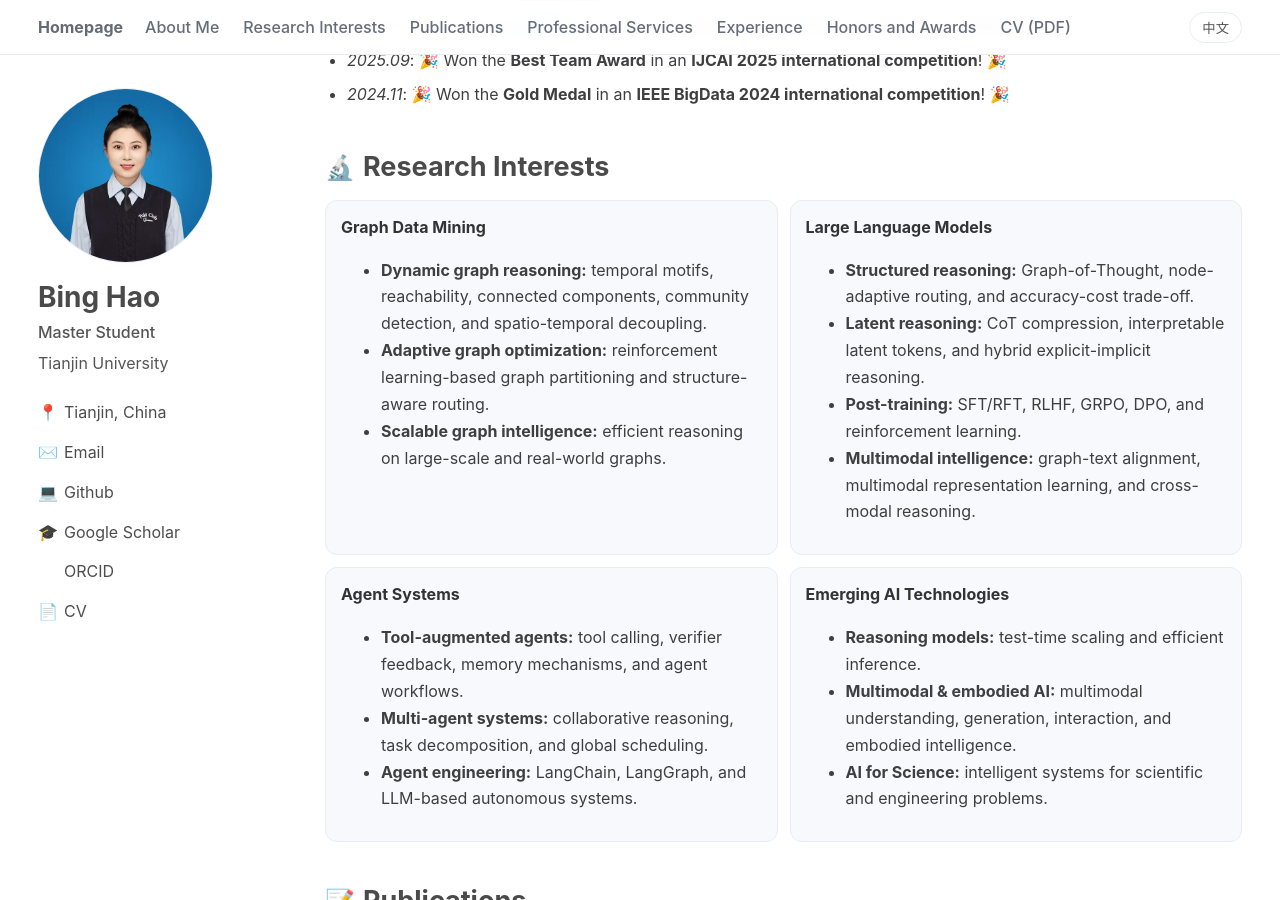
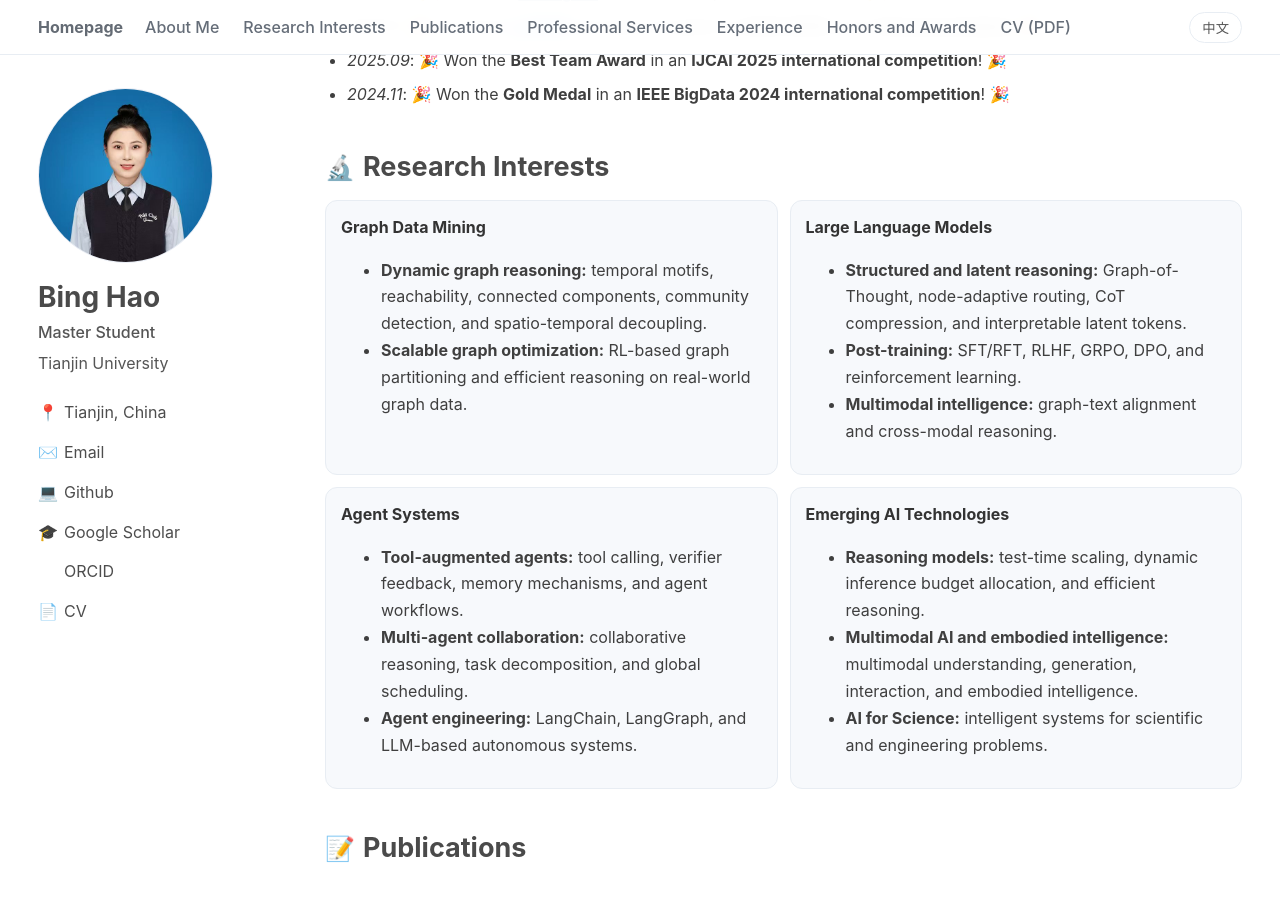
Before and after one commit to haobing-tju/haobing-tju.github.io, a Jekyll site: the page built from _pages/about.md, in a window 1280 px wide and 900 px high, scrolled down 574 px. Built offline with Jekyll 4.4.1, drawn with Linux system fonts in a browser that asks for light colours; a style sheet for code colours, icons or effects is not loaded.

Commit message:
Update about.md

```diff
--- a/_pages/about.md
+++ b/_pages/about.md
@@ -58,18 +58,16 @@ Besides research, I have also excelled in programming and academic competitions,
     <strong>Graph Data Mining</strong>
     <ul class="interest-sublist">
       <li><b>Dynamic graph reasoning:</b> temporal motifs, reachability, connected components, community detection, and spatio-temporal decoupling.</li>
-      <li><b>Adaptive graph optimization:</b> reinforcement learning-based graph partitioning and structure-aware routing.</li>
-      <li><b>Scalable graph intelligence:</b> efficient reasoning on large-scale and real-world graphs.</li>
+      <li><b>Scalable graph optimization:</b> RL-based graph partitioning and efficient reasoning on real-world graph data.</li>
     </ul>
   </div>
 
   <div class="interest-card">
     <strong>Large Language Models</strong>
     <ul class="interest-sublist">
-      <li><b>Structured reasoning:</b> Graph-of-Thought, node-adaptive routing, and accuracy-cost trade-off.</li>
-      <li><b>Latent reasoning:</b> CoT compression, interpretable latent tokens, and hybrid explicit-implicit reasoning.</li>
+      <li><b>Structured and latent reasoning:</b> Graph-of-Thought, node-adaptive routing, CoT compression, and interpretable latent tokens.</li>
       <li><b>Post-training:</b> SFT/RFT, RLHF, GRPO, DPO, and reinforcement learning.</li>
-      <li><b>Multimodal intelligence:</b> graph-text alignment, multimodal representation learning, and cross-modal reasoning.</li>
+      <li><b>Multimodal intelligence:</b> graph-text alignment and cross-modal reasoning.</li>
     </ul>
   </div>
 
@@ -77,7 +75,7 @@ Besides research, I have also excelled in programming and academic competitions,
     <strong>Agent Systems</strong>
     <ul class="interest-sublist">
       <li><b>Tool-augmented agents:</b> tool calling, verifier feedback, memory mechanisms, and agent workflows.</li>
-      <li><b>Multi-agent systems:</b> collaborative reasoning, task decomposition, and global scheduling.</li>
+      <li><b>Multi-agent collaboration:</b> collaborative reasoning, task decomposition, and global scheduling.</li>
       <li><b>Agent engineering:</b> LangChain, LangGraph, and LLM-based autonomous systems.</li>
     </ul>
   </div>
@@ -85,8 +83,8 @@ Besides research, I have also excelled in programming and academic competitions,
   <div class="interest-card">
     <strong>Emerging AI Technologies</strong>
     <ul class="interest-sublist">
-      <li><b>Reasoning models:</b> test-time scaling and efficient inference.</li>
-      <li><b>Multimodal & embodied AI:</b> multimodal understanding, generation, interaction, and embodied intelligence.</li>
+      <li><b>Reasoning models:</b> test-time scaling, dynamic inference budget allocation, and efficient reasoning.</li>
+      <li><b>Multimodal AI and embodied intelligence:</b> multimodal understanding, generation, interaction, and embodied intelligence.</li>
       <li><b>AI for Science:</b> intelligent systems for scientific and engineering problems.</li>
     </ul>
   </div>
```
Also changed, not shown: other parts of _pages/about.md (+5 -7 lines).
